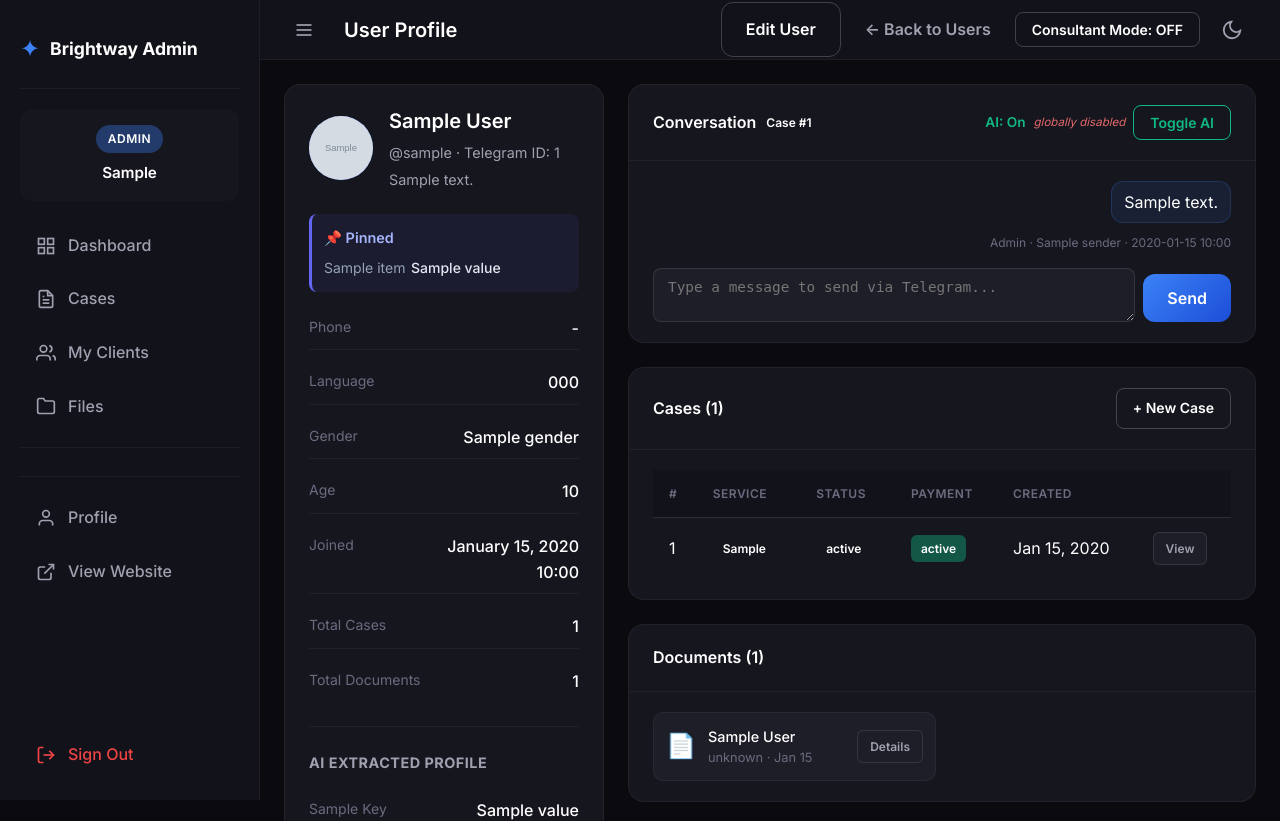
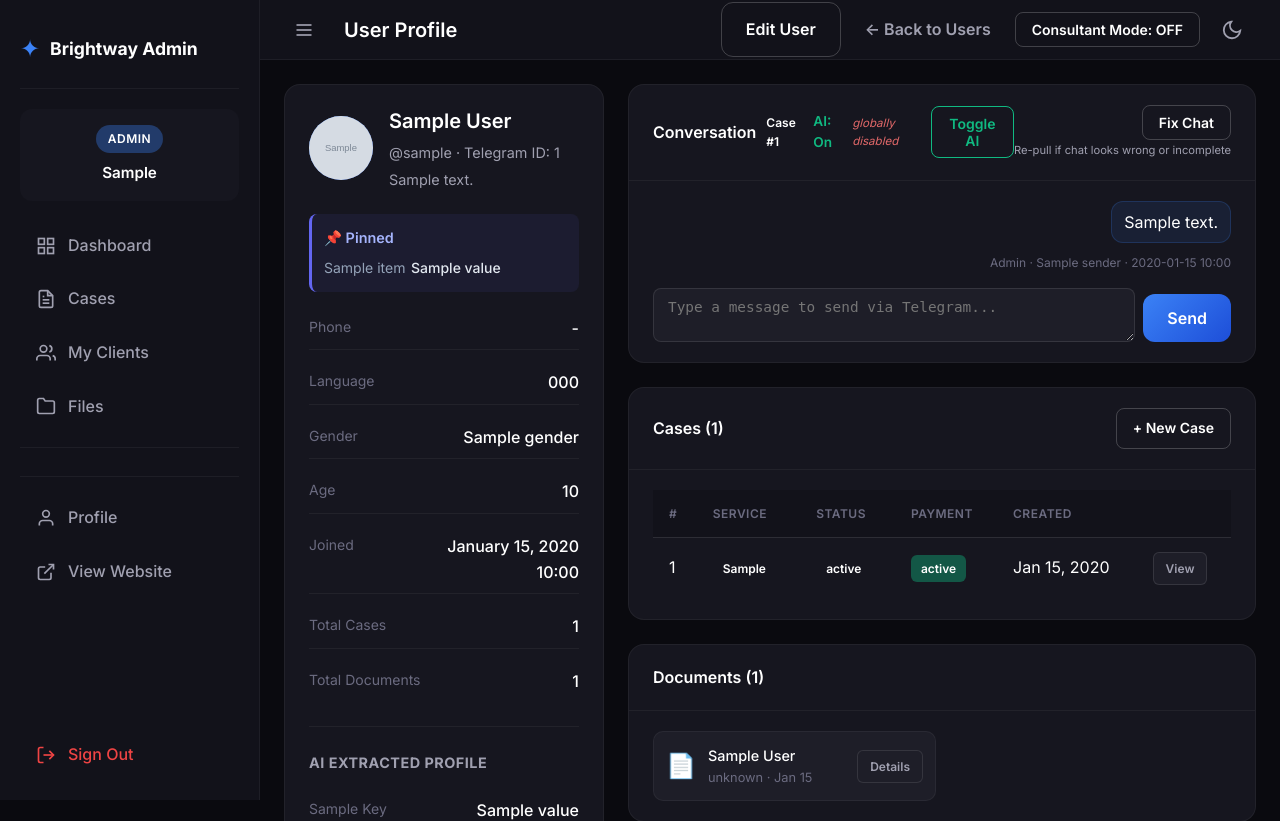
Before and after one commit to Mukhammad-develop/brightway_consulting, a Django app: template templates/panel/user_detail.html in a window 1280 px wide. Shown: the top 821 px of the page. Run offline with Django 5.2, Linux system fonts and the light colour scheme; the template is opened without the code that fills it: most values are stand-ins (such as "Sample title", 1, 10 or a date in 2020); grey boxes marked "Sample" are stand-in pictures.

Commit message:
Add Fix Chat button on user detail page to re-pull Telegram history
- user_fix_chat view: cancels any in-flight import for this user, then
  queues a fresh ImportRequest so the userbot re-fetches the full chat
  history and replaces the stored conversation
- URL: POST /admin/users/<id>/fix-chat
- Chat panel header: "Fix Chat" button with small subtitle
  "Re-pull if chat looks wrong or incomplete"; button disables itself
  after click to prevent double-submit and shows "Queued…" text

Made-with: Cursor

```diff
--- a/panel/urls.py
+++ b/panel/urls.py
@@ -26,6 +26,7 @@ urlpatterns = [
     path('admin/users/<int:user_id>', users.user_detail, name='user_detail'),
     path('admin/users/<int:user_id>/edit', users.user_edit, name='user_edit'),
     path('admin/users/<int:user_id>/reassign', users.user_reassign, name='user_reassign'),
+    path('admin/users/<int:user_id>/fix-chat', users.user_fix_chat, name='user_fix_chat'),
 
     # User Messaging (Bot Integration)
     path('admin/users/<int:user_id>/send', users.send_message, name='send_message'),
--- a/templates/panel/user_detail.html
+++ b/templates/panel/user_detail.html
@@ -152,6 +152,16 @@
                         <button type="button" class="btn btn-sm btn-outline" id="aiToggleBtn" data-case-id="{{ active_case.pk }}" data-toggle-url="{% url 'panel:case_toggle_ai' active_case.pk %}" title="Turn AI responses on or off for this chat">Toggle AI</button>
                     </span>
                     {% endif %}
+                    <form method="post" action="{% url 'panel:user_fix_chat' user_obj.pk %}" style="margin:0;" id="fixChatForm">
+                        {% csrf_token %}
+                        <div style="display:flex;flex-direction:column;align-items:flex-end;gap:2px;">
+                            <button type="submit" class="btn btn-sm btn-outline" id="fixChatBtn"
+                                    onclick="this.disabled=true;this.textContent='Queued…';this.closest('form').submit();">
+                                Fix Chat
+                            </button>
+                            <span style="font-size:0.7rem;color:var(--text-secondary);white-space:nowrap;">Re-pull if chat looks wrong or incomplete</span>
+                        </div>
+                    </form>
                 </div>
                 <div class="card-body chat-wrap">
                     {% if conversation %}
```
Also changed, not shown: panel/views/users.py (+33 -0 lines).
